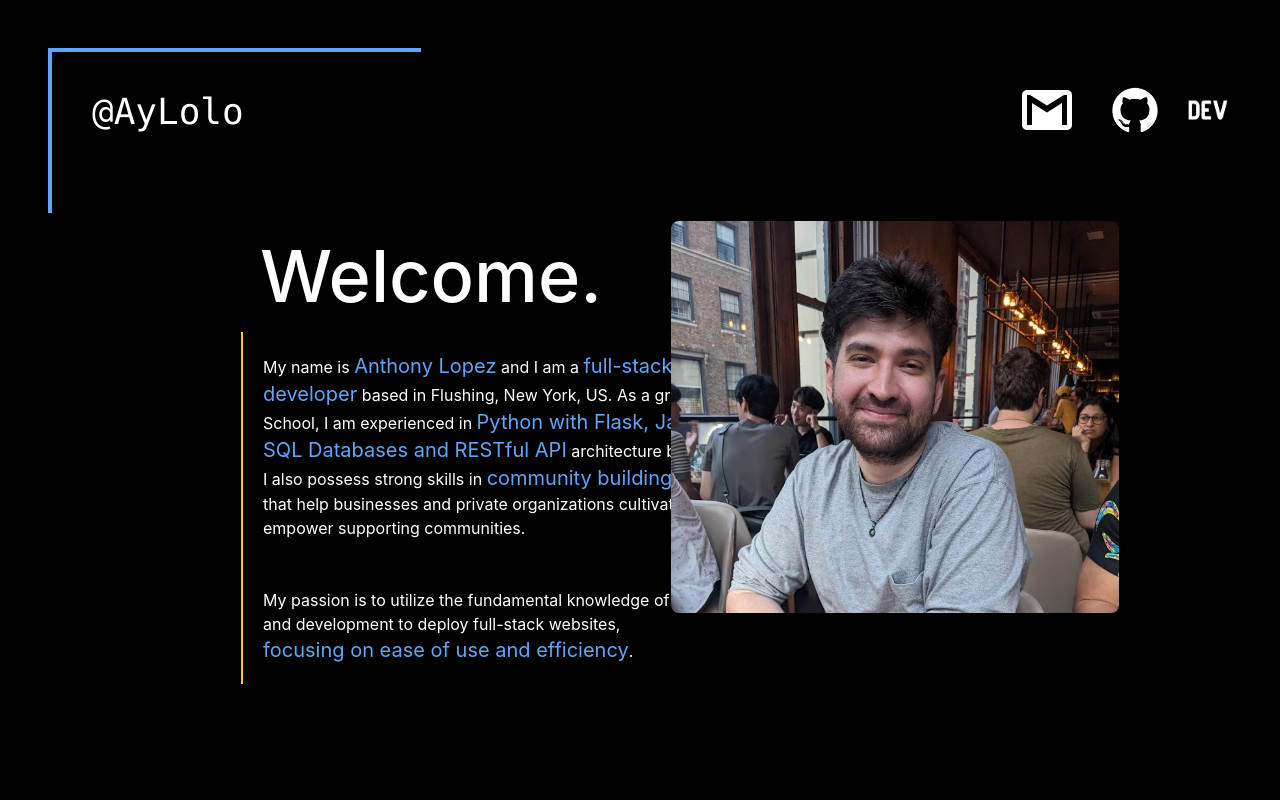
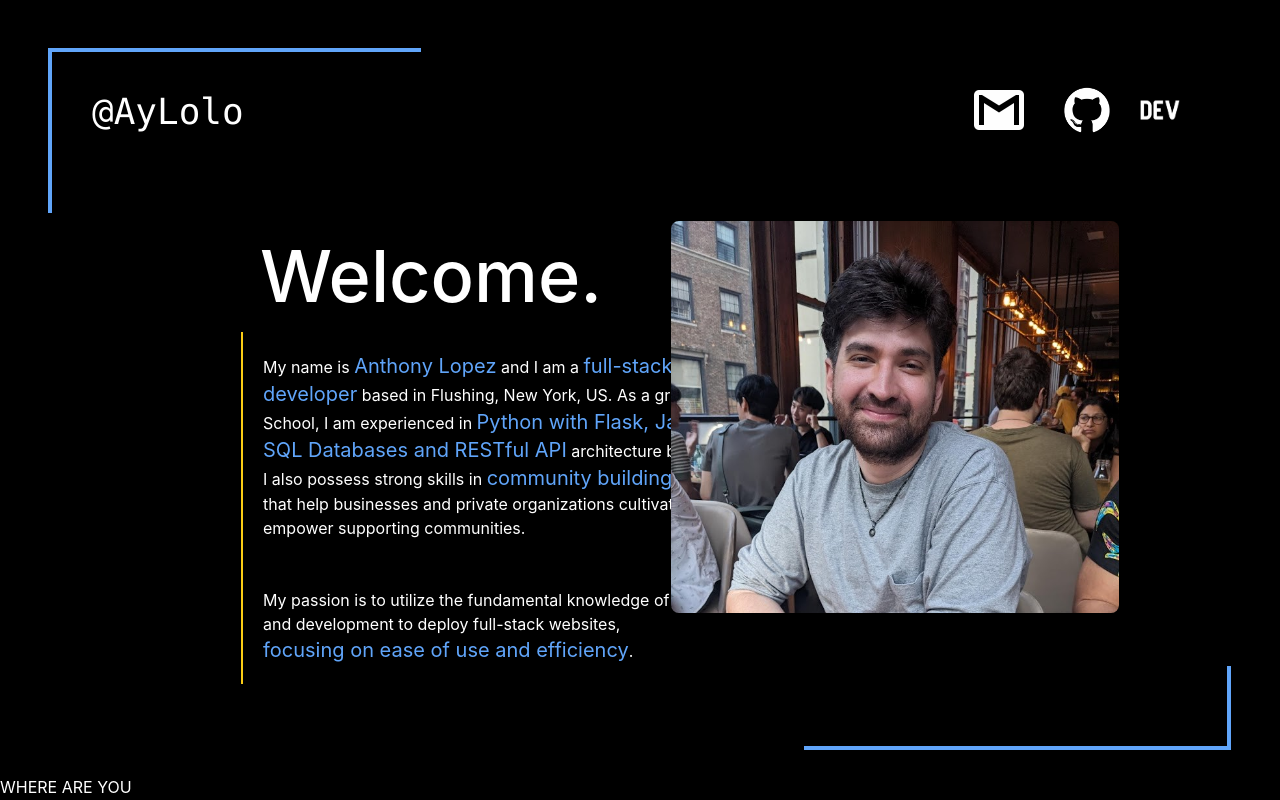
Before and after one commit to AyLoLo/personal-website, a React (Create React App) app: page / in a window 1280 px wide. Built offline with nearby package versions, Linux system fonts and the light colour scheme.

Commit message:
created two grid col divs, added border on bottom right

```diff
--- a/src/App.js
+++ b/src/App.js
@@ -13,12 +13,14 @@ function App() {
           @AyLolo
         </div>
         <div className='m-20 w-6/12  grid grid-cols-3 grid-rows-1 justify-center items-center'>
-          <img className="w-20 m-48 absolute right-px" src={Gmail}/>
-          <a className="absolute right-px m-24" href="https://github.com/AyLoLo" target="_blank" rel="noreferer">
+          <a className='absolute right-px m-60' href="mailto:anthonydlr66@gmail.com" target="_blank" rel="noreferer">
+            <img className="w-20" src={Gmail}/>
+          </a>
+          <a className="absolute right-px m-36" href="https://github.com/AyLoLo" target="_blank" rel="noreferer">
             <img className="w-24" src={Github} alt="Github Logo"/>
           </a>
-          <a className="absolute right-px m-12" href="https://dev.to/aylolo" target="_blank" rel="noreferer">
-            <img className='w-12' src={Dev}/>
+          <a className="absolute right-px m-24" href="https://dev.to/aylolo" target="_blank" rel="noreferer">
+            <img className='w-12' src={Dev} alt="DEV Logo"/>
           </a>
         </div>
       </div>
@@ -35,6 +37,14 @@ function App() {
         </p>
         <img className="absolute top-px right-px max-w-md mr-40 w-full rounded-lg" src={Me}/>
       </div>
+      <div className='absolute bottom-px grid grid-cols-2 w-screen'>
+        <div className='text-white'>
+          WHERE ARE YOU
+        </div>
+        <div className='text-white absolute bottom-px right-px h-5/6 w-4/12 border-blue-400 border-r-4 border-b-4 m-12 p-10'>
+
+        </div>
+      </div>
     </div>
   );
 }
```
